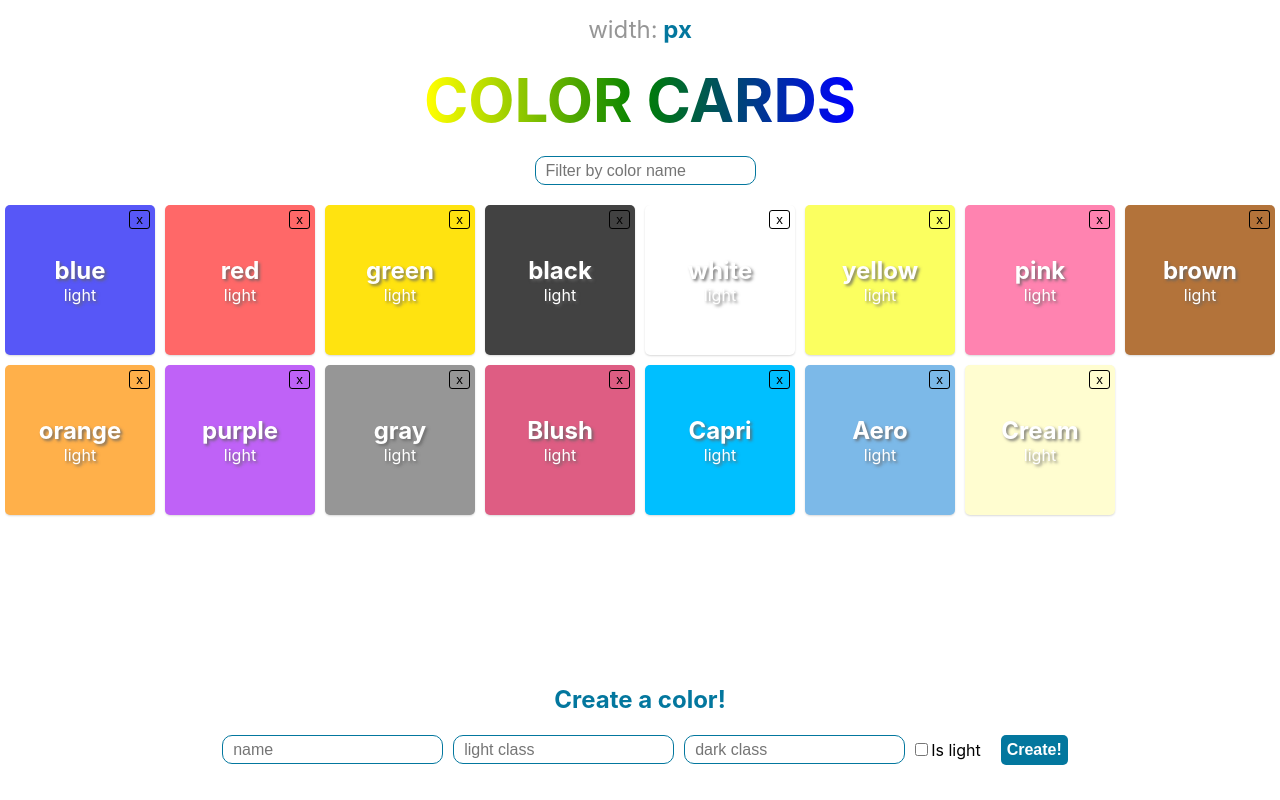
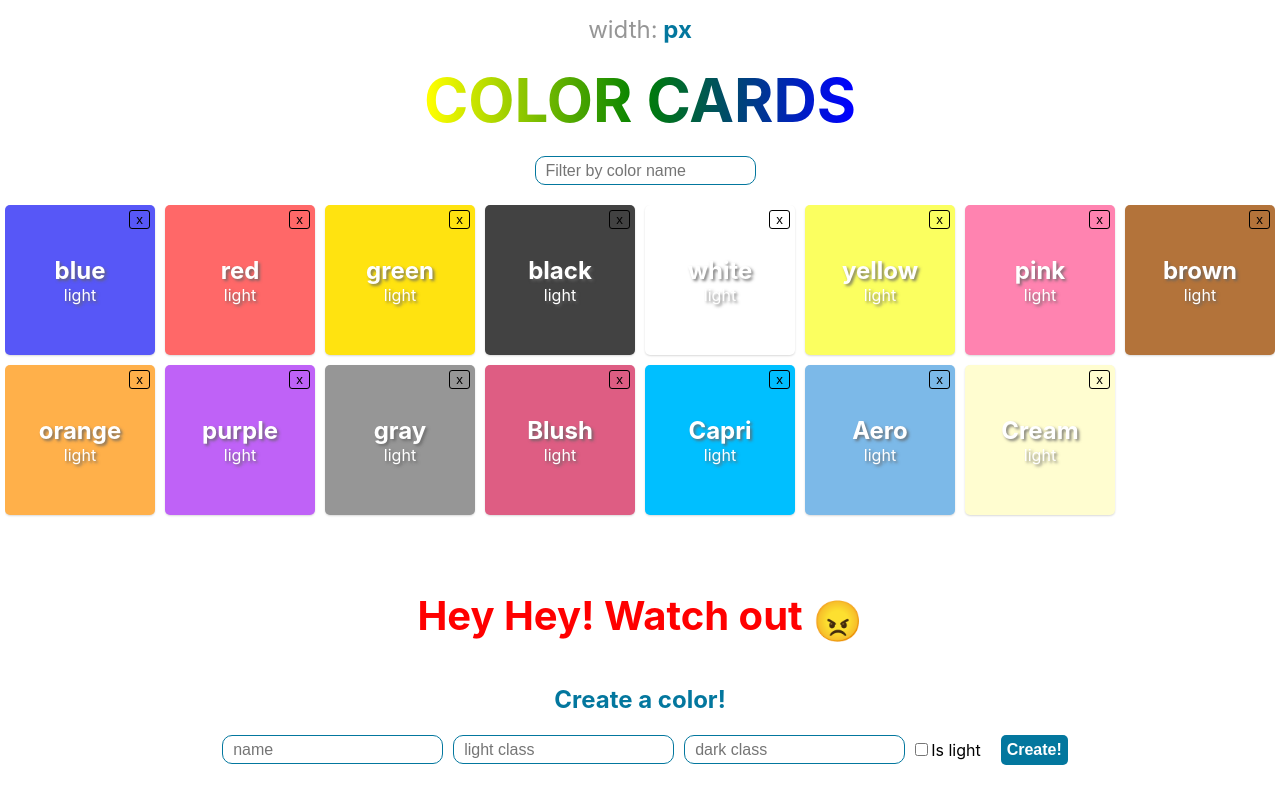
Before and after one commit to Daguilar94/Top_Gun_Lab_React_2, a React (Create React App) app: page / in a window 1280 px wide. Built offline with nearby package versions, Linux system fonts and the light colour scheme.

Commit message:
Fix conditional rendering

```diff
--- a/src/App.js
+++ b/src/App.js
@@ -82,8 +82,7 @@ class App extends Component {
       nameText,
       lightClassText,
       darkClassText,
-      isLight,
-      showWarningMessage
+      isLight
     } = this.state;
 
     const filteredColors = colors.filter(color => color.name.includes(filterText));
@@ -111,12 +110,10 @@ class App extends Component {
             />
           ))}
         </main>
-        {showWarningMessage &&
-          <h3 className="warning-msg">
-            Hey Hey! Watch out
-            <span role="img" aria-label="angry-face">😠</span>
-          </h3>
-        }
+        <h3 className="warning-msg">
+          Hey Hey! Watch out
+          <span role="img" aria-label="angry-face">😠</span>
+        </h3>
         <h2 className="create-color-title">Create a color!</h2>
         <form className="create-color-form" onSubmit={this.createColor}>
           <input
```
